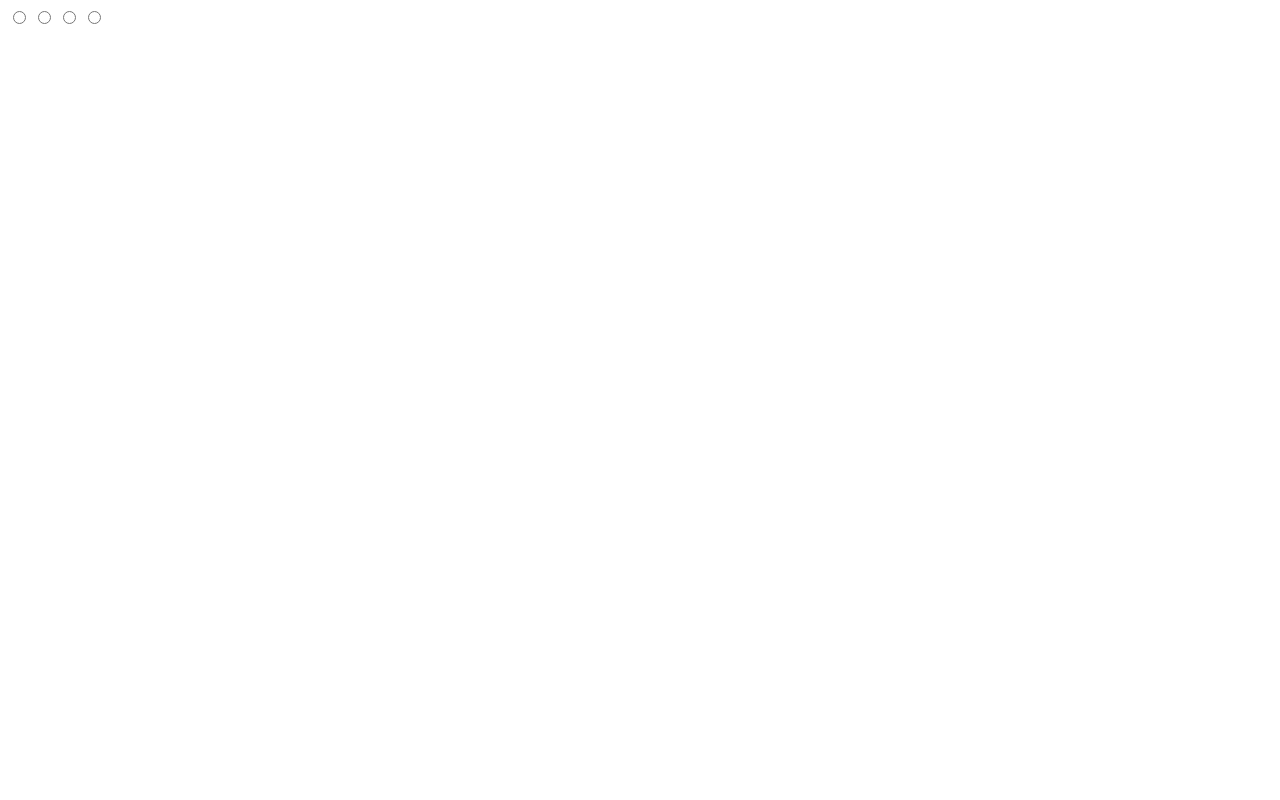
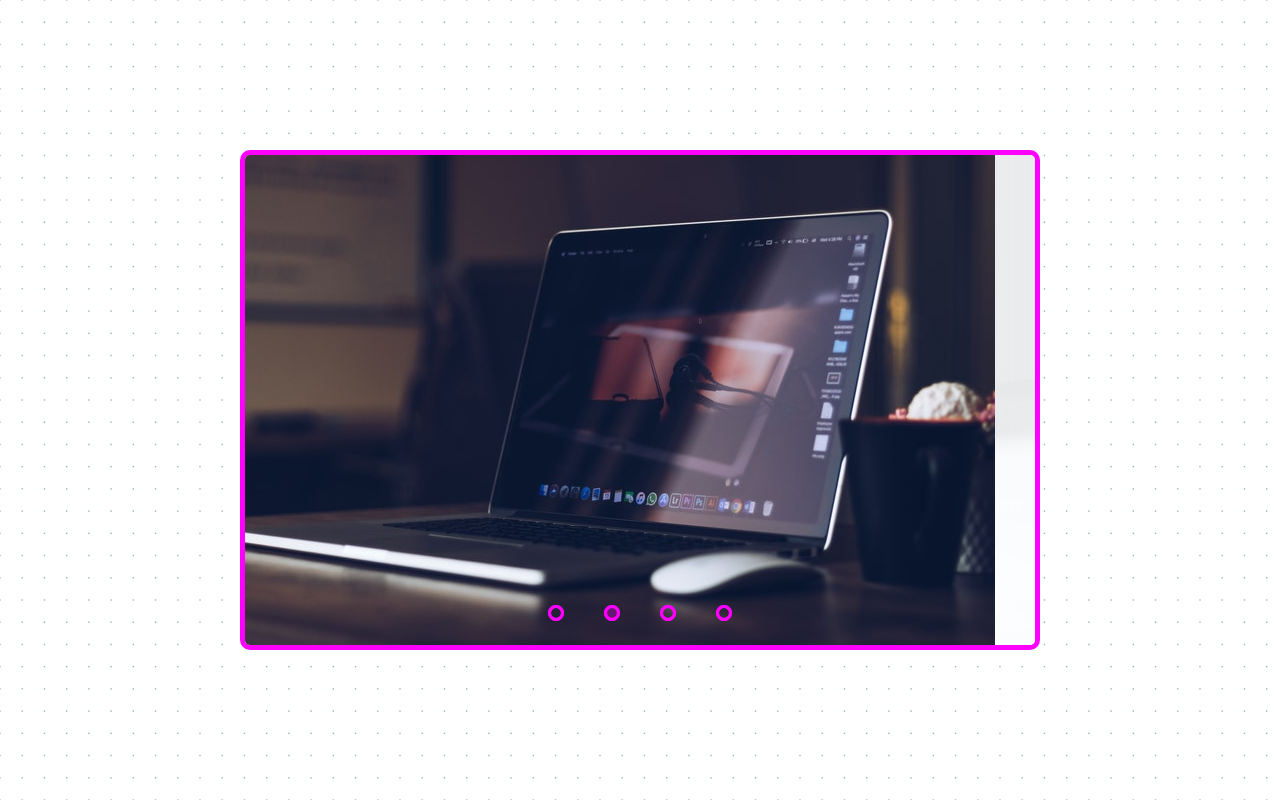
Before and after one commit to princeattamimi/image-slider, a plain HTML site: page index.html in a window 1280 px wide. Drawn offline with Linux system fonts and the light colour scheme.

Commit message:
mengedit file index.html, style.css, script.js

```diff
--- a/index.html
+++ b/index.html
@@ -10,30 +10,57 @@
     <link rel="stylesheet" href="style.css">
 </head>
 <body>
-    <!-- container start -->
-    <div class="container">
     <!-- slider start -->
     <div class="slider">
+
         <!-- slides start -->
         <div class="slides">
+
             <!-- radio button start -->
             <input type="radio" name="radio-btn" id="radio1">
             <input type="radio" name="radio-btn" id="radio2">
             <input type="radio" name="radio-btn" id="radio3">
             <input type="radio" name="radio-btn" id="radio4">
             <!-- radio button end -->
+
             <!-- slide start -->
+            <div class="slide first">
+                <img src="images/1.jpg" alt="image 1">
+            </div>
             <div class="slide">
-                    <img src="" alt="">
+                <img src="images/2.jpg" alt="image 2">
+            </div>
+            <div class="slide">
+                <img src="images/3.jpg" alt="image 3">
+            </div>
+            <div class="slide">
+                <img src="images/4.jpg" alt="image 4">
             </div>
             <!-- slide end -->
+
+            <!-- auto-navigation start -->
+            <div class="auto-navigation">
+                <div class="auto-btn auto-btn1"></div>
+                <div class="auto-btn auto-btn2"></div>
+                <div class="auto-btn auto-btn3"></div>
+                <div class="auto-btn auto-btn4"></div>
+            </div>
+            <!-- auto-navigation start -->
+
         </div>
         <!-- slides end -->
+
+        <!-- manual-navigation start -->
+        <div class="manual-navigation">
+            <label for="radio1" class="manual-btn"></label>
+            <label for="radio2" class="manual-btn"></label>
+            <label for="radio3" class="manual-btn"></label>
+            <label for="radio4" class="manual-btn"></label>
+        </div>
+        <!-- manual-navigation end -->
+
     </div>
     <!-- slider end -->
-
-    </div>
-    <!-- container end -->
 
     <script src="script.js"></script>
 </body>
--- a/script.js
+++ b/script.js
@@ -0,0 +1,10 @@
+let counter = 1;
+
+setInterval( () => {
+    counter++;
+    if(counter == 5){
+        counter = 1;
+    }
+
+    document.getElementById('radio' + counter).checked = true;
+}, 5000)
--- a/style.css
+++ b/style.css
@@ -0,0 +1,123 @@
+*{
+    margin: 0;
+    padding: 0;
+    box-sizing: border-box;
+}
+
+body{
+    background: url(images/dot-grid.png);
+    min-height: 100vh;
+    display: flex;
+    justify-content: center;
+    align-items: center;
+}
+
+.slider{
+    width: 800px;
+    max-width: 80%;
+    height: 500px;
+    overflow: hidden;
+    border: 5px solid rgb(255, 0, 255);
+    border-radius: 10px;
+    position: relative;
+}
+
+.slides{
+    width: 500%;
+    height: 500px;
+    display: flex;
+}
+
+.slides input{
+    display: none;
+}
+
+.slide{
+    width: 20%;
+    height: 500px;
+    transition: 1.5s;
+}
+.slide img{
+    width: 100%;
+    height: 100%;
+    object-fit: cover;
+    object-position: center;
+    display: block;
+}
+
+.manual-navigation{
+    width: 800px;
+    max-width: 100%;
+    display: flex;
+    justify-content: center;
+    margin-top: -50px;
+    /* position: absolute; */
+}
+.manual-btn{
+    padding: 5px;
+    border: 3px solid rgb(255, 0, 255);
+    border-radius: 10px;
+    cursor: pointer;
+    transition: .5s;
+    z-index: 2;
+}
+.manual-btn:not(:last-child){
+    margin-right: 40px;
+}
+.manual-btn:hover{
+    background-color: rgb(255, 0, 255);
+}
+
+#radio1:checked ~ .slide.first{
+    margin-left: 0;
+}
+
+#radio2:checked ~ .slide.first{
+    margin-left: -20%;
+}
+
+#radio3:checked ~ .slide.first{
+    margin-left: -40%;
+}
+
+#radio4:checked ~ .slide.first{
+    margin-left: -60%;
+}
+
+
+.auto-navigation{
+    width: 800px;
+    max-width: 100%;
+    position: absolute;
+    display: flex;
+    justify-content: center;
+    top: 450px;
+
+}
+.auto-navigation div{
+    padding: 5px;
+    border: 3px solid rgb(255, 0, 255);
+    border-radius: 10px;
+    background-color: transparent;
+    transition: .5s;
+}
+
+.auto-btn:not(:last-child){
+    margin-right: 40px;
+}
+
+#radio1:checked ~ .auto-navigation .auto-btn1{
+    background-color: rgb(255, 0, 255);
+}
+
+#radio2:checked ~ .auto-navigation .auto-btn2{
+    background-color: rgb(255, 0, 255);
+}
+
+#radio3:checked ~ .auto-navigation .auto-btn3{
+    background-color: rgb(255, 0, 255);
+}
+
+#radio4:checked ~ .auto-navigation .auto-btn4{
+    background-color: rgb(255, 0, 255);
+}
```
Lines whose indentation alone changed are shown as unchanged.
